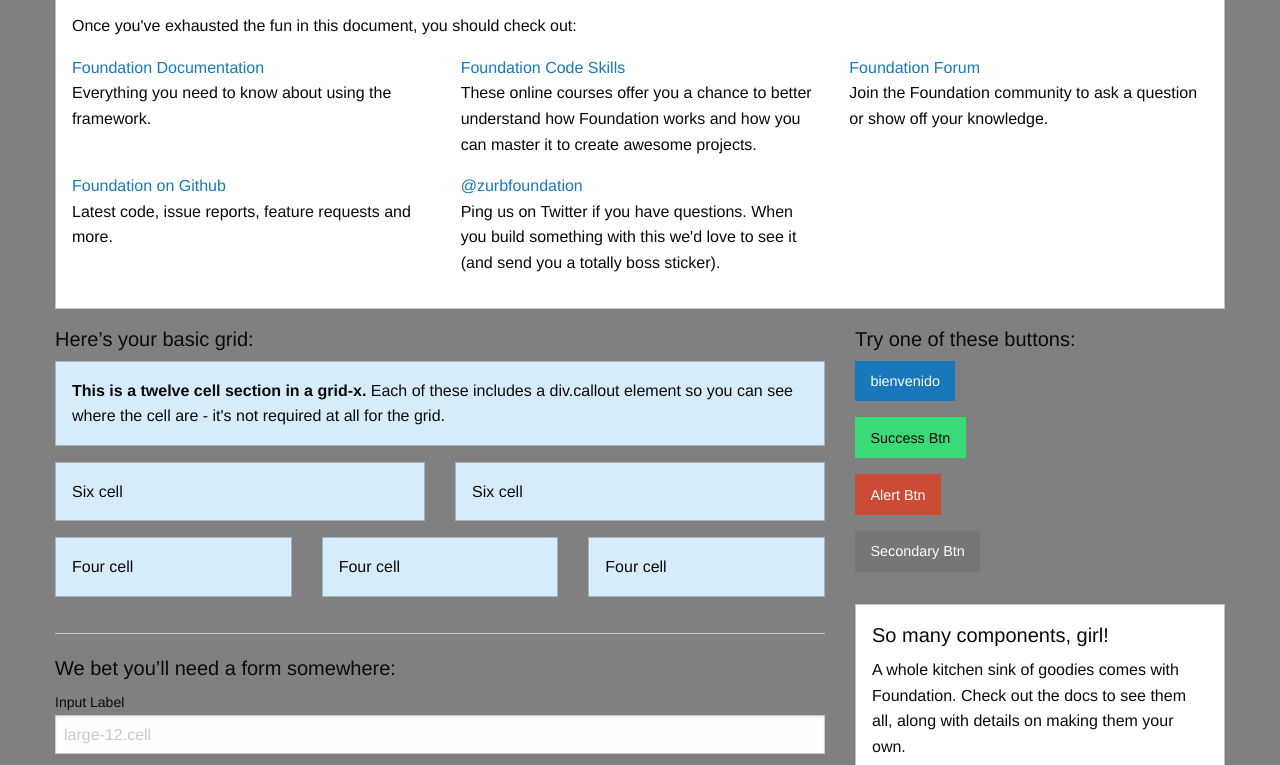
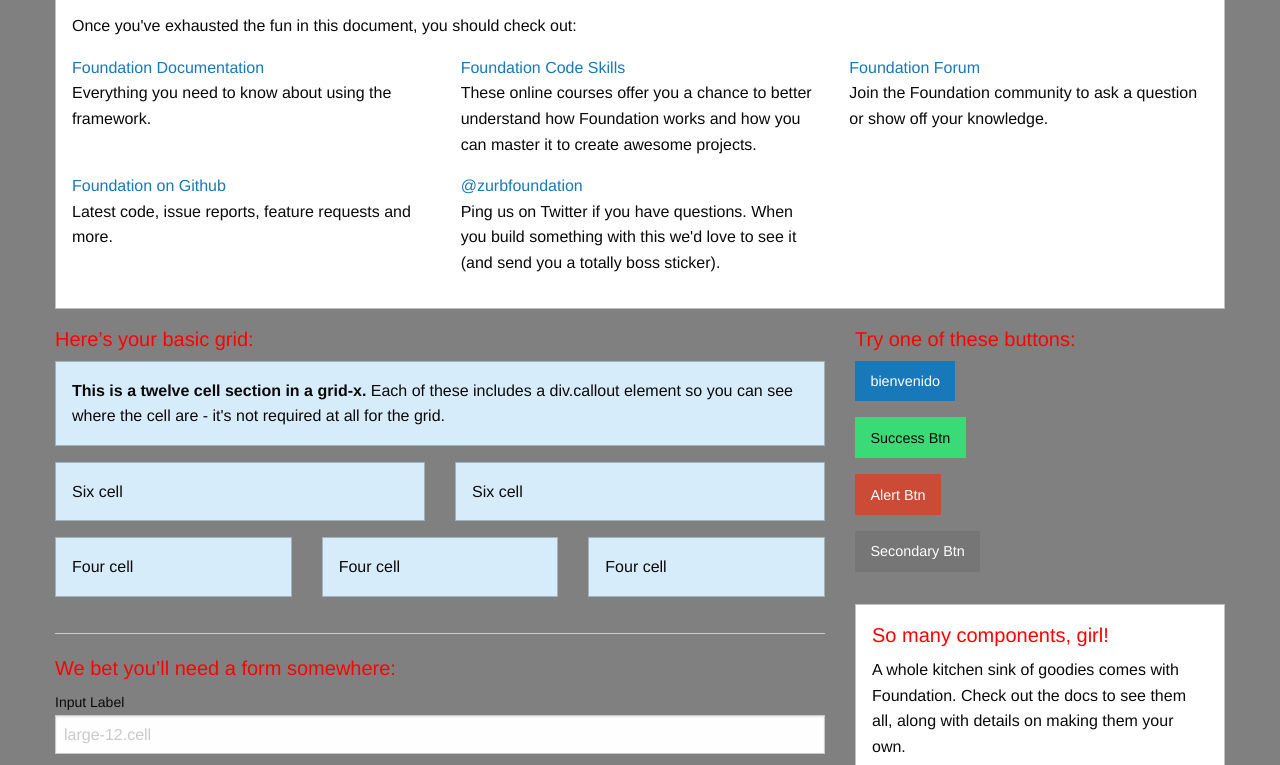
Before and after one commit to albertorm05/Pagina-OSCOM-foundation, a plain HTML site: page index.html in a window 1280 px wide. Shown: the part 172-937 px from the top of the page. Drawn offline with Linux system fonts and the light colour scheme.

Commit message:
h1 en rojo

```diff
--- a/css/foundation.css
+++ b/css/foundation.css
@@ -291,7 +291,7 @@ h6, .h6 {
   font-family: "Helvetica Neue", Helvetica, Roboto, Arial, sans-serif;
   font-style: normal;
   font-weight: normal;
-  color: inherit;
+  color: red;
   text-rendering: optimizeLegibility; }
   h1 small, .h1 small,
   h2 small, .h2 small,
```
